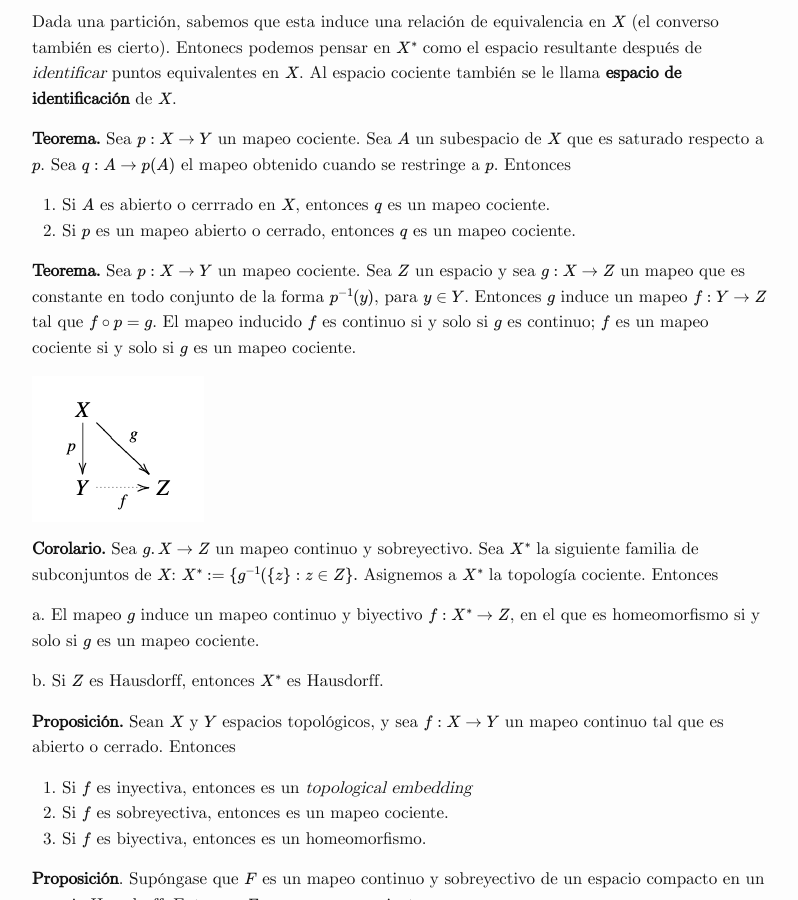
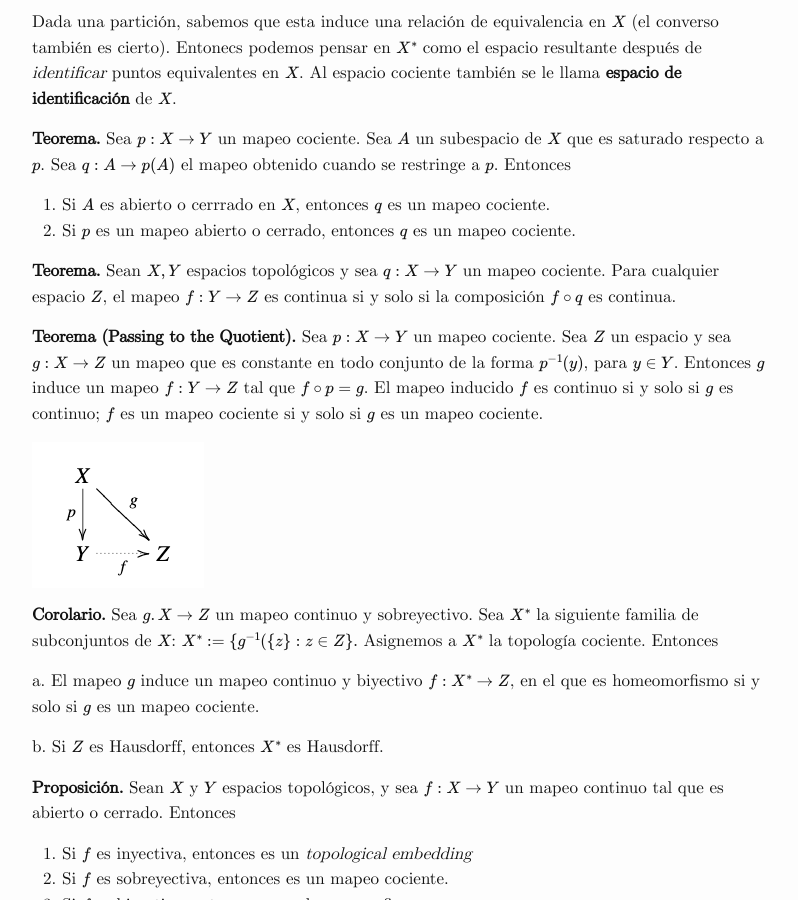
Before and after one commit to luisgrivas/blog, a Jekyll site: the page built from _posts/2021-02-18-topologia-cociente.md, in a window 1280 px wide and 900 px high, scrolled down 721 px. Shown: the whole window, without its empty margins (238-1036 px from the left). Built offline with Jekyll 4.4.1, drawn with Linux system fonts in a browser that asks for light colours; formulas are drawn with MathJax 3.

Commit message:
sin comentarios

```diff
--- a/_posts/2021-02-18-topologia-cociente.md
+++ b/_posts/2021-02-18-topologia-cociente.md
@@ -31,7 +31,17 @@ Dada una partición, sabemos que esta induce una relación de equivalencia en $X
 1. Si $A$ es abierto o cerrrado en $X$, entonces $q$ es un mapeo cociente.
 2. Si $p$ es un mapeo abierto o cerrado, entonces $q$ es un mapeo cociente.
 
-**Teorema.** Sea $p: X \rightarrow Y$ un mapeo cociente. Sea $Z$ un espacio y sea $g: X \rightarrow Z$ un mapeo que es constante en todo conjunto de la forma $p^{-1}(\{y\})$, para $y\in Y$. Entonces $g$ induce un mapeo $f: Y \rightarrow Z$ tal que $f \circ p = g$. El mapeo inducido $f$ es continuo si y solo si $g$ es continuo; $f$ es un mapeo cociente si y solo si $g$ es un mapeo cociente.
+
+
+**Teorema.** Sean $X, Y$ espacios topológicos y sea $q: X \rightarrow Y$ un mapeo cociente. Para cualquier espacio $Z$, el mapeo $f: Y \rightarrow Z$ es continua si y solo si la composición $f \circ q$ es continua.
+
+
+
+
+
+
+
+**Teorema (Passing to the Quotient).** Sea $p: X \rightarrow Y$ un mapeo cociente. Sea $Z$ un espacio y sea $g: X \rightarrow Z$ un mapeo que es constante en todo conjunto de la forma $p^{-1}(\{y\})$, para $y\in Y$. Entonces $g$ induce un mapeo $f: Y \rightarrow Z$ tal que $f \circ p = g$. El mapeo inducido $f$ es continuo si y solo si $g$ es continuo; $f$ es un mapeo cociente si y solo si $g$ es un mapeo cociente.
 
 ### ![mapeo-cociente](/blog/assets/images/mapeo-cociente.png)
 
@@ -55,6 +65,12 @@ b. Si $Z$ es Hausdorff, entonces $X^\ast$ es Hausdorff.
 
 **Proposición**. Supóngase que $F$ es un mapeo continuo y sobreyectivo de un espacio compacto en un espacio Hausdorff. Entonces $F$ es un mapeo cociente.
 
+
+
+
+
+
+
 ### Bibliografía
 
 - Munkres, ...
```
